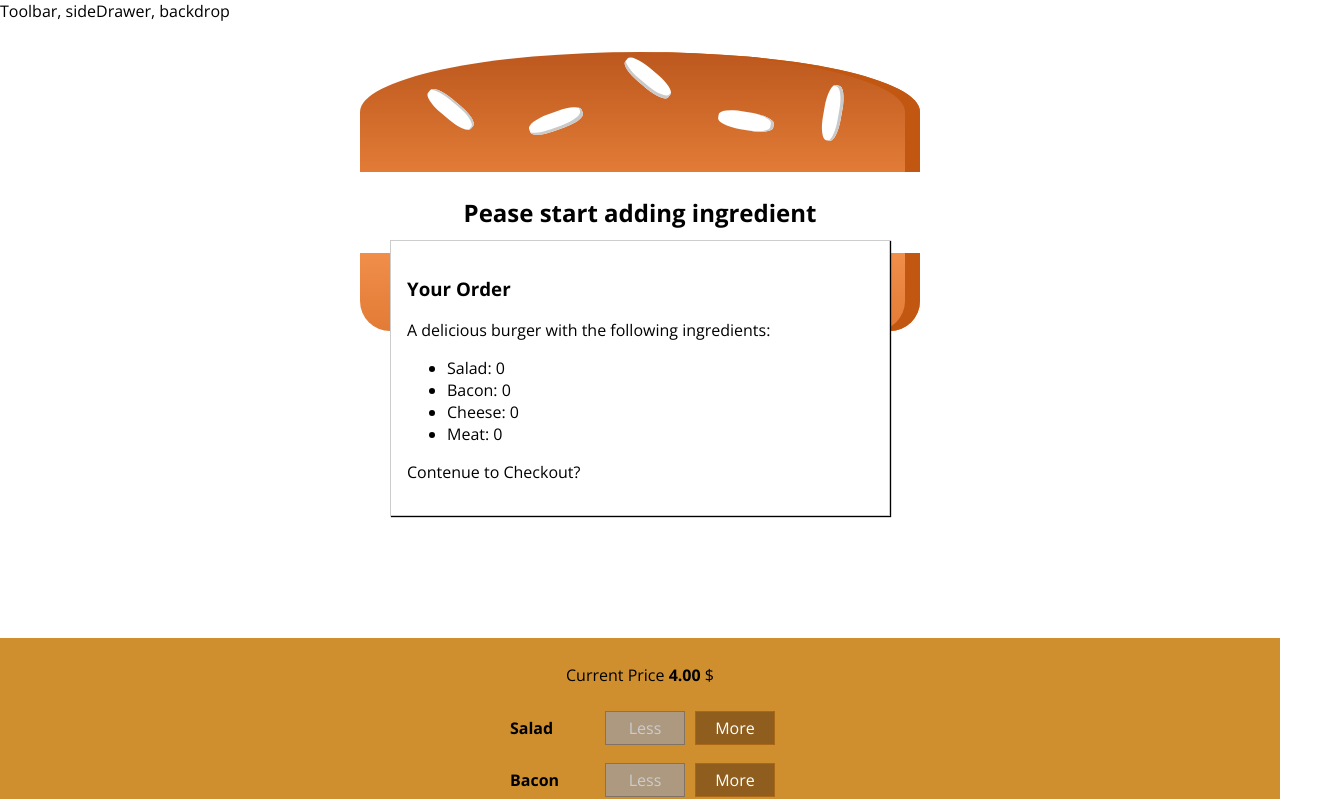
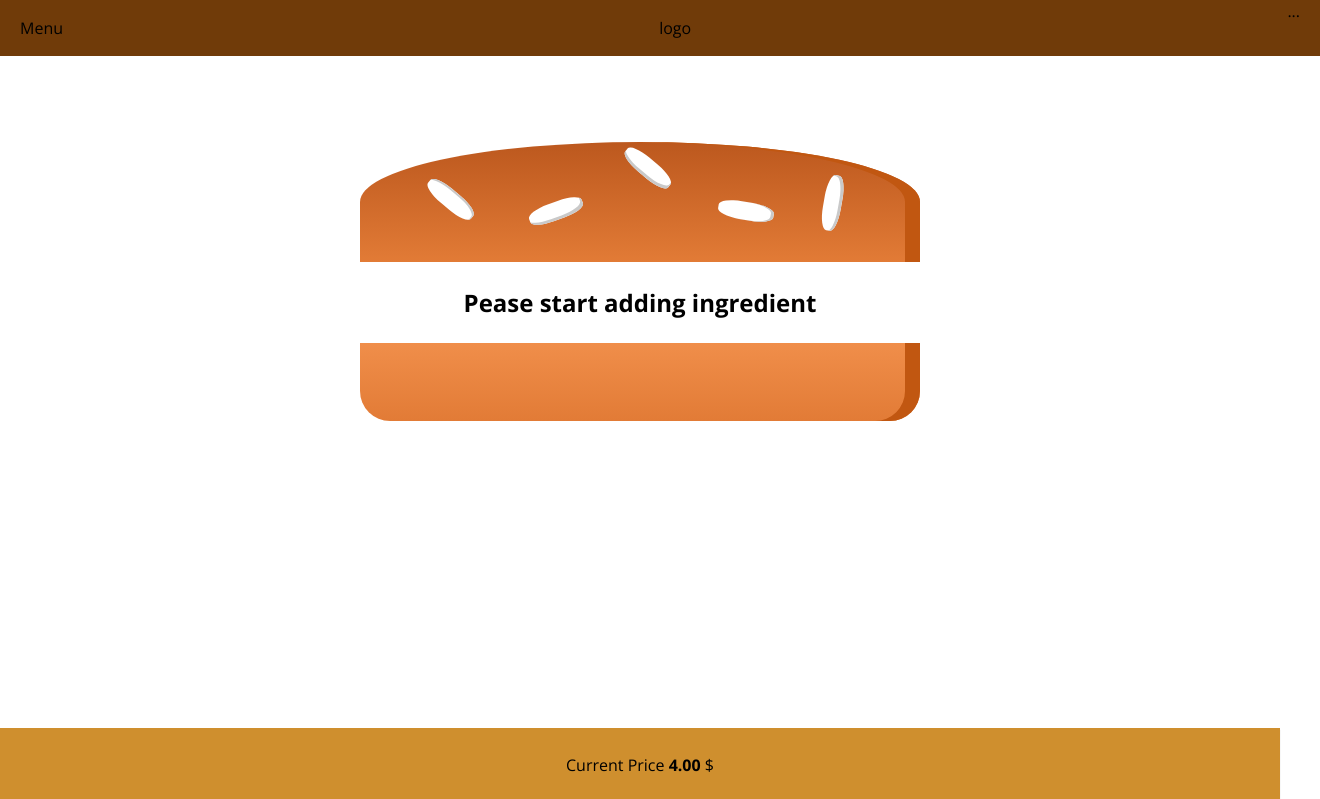
Before and after one commit to fayssalaitb/burger-app, a React (Create React App) app: page / in a window 1280 px wide. Shown: the top 799 px of the page, 1320 px wide, since content can reach past the window. Built offline with nearby package versions, Linux system fonts and the light colour scheme.

Commit message:
Added button to the modal and also the backdrop

```diff
--- a/src/components/Burger/BuildControls/BuildControls.js
+++ b/src/components/Burger/BuildControls/BuildControls.js
@@ -23,7 +23,11 @@
         disabled={props.disabledInfo[ctrl.type]}
       />
     ))}
-    <button className={classes.OrderButton} disabled={!props.purchaseable}>
+    <button
+      className={classes.OrderButton}
+      disabled={!props.purchaseable}
+      onClick={props.ordered}
+    >
       ORDER NOW
     </button>
   </div>
--- a/src/components/Burger/OrderSummary/OrderSummary.js
+++ b/src/components/Burger/OrderSummary/OrderSummary.js
@@ -1,5 +1,6 @@
 import React from "react";
 import Aux from "../../../hoc/Aux";
+import Button from "../../UI/Button/Button";
 const orderSummary = props => {
   const ingredientSummary = Object.keys(props.ingredients).map(igkey => {
     return (
@@ -15,7 +16,16 @@
       <h3>Your Order</h3>
       <p>A delicious burger with the following ingredients:</p>
       <ul>{ingredientSummary}</ul>
-      <p>Contenue to Checkout?</p>
+      <p>Continue to Checkout?</p>
+      <p>
+        <strong>Total Price: {props.price.toFixed(2)}</strong>
+      </p>
+      <Button btnType="Danger" clicked={props.purchaseCancelled}>
+        CANCEL
+      </Button>
+      <Button btnType="Success" clicked={props.purchaseContinued}>
+        CONTINUE
+      </Button>
     </Aux>
   );
 };
--- a/src/components/Layout/Layout.js
+++ b/src/components/Layout/Layout.js
@@ -1,10 +1,11 @@
 import React from "react";
 import Aux from "../../hoc/Aux";
 import classes from "./Layout.module.css";
+import Toolbar from "../Navigation/Toolbar/Toolbar";
 
 const layout = props => (
   <Aux>
-    <div>Toolbar, sideDrawer, backdrop</div>
+    <Toolbar />
 
     <main className={classes.Content}>{props.children}</main>
   </Aux>
--- a/src/components/Layout/Layout.module.css
+++ b/src/components/Layout/Layout.module.css
@@ -1,3 +1,3 @@
 .Content {
-  margin-top: 16px;
+  margin-top: 72px;
 }
--- /dev/null
+++ b/src/components/Navigation/Toolbar/Toolbar.js
@@ -0,0 +1,11 @@
+import React from "react";
+import classes from "./Toolbar.module.css";
+
+const toolbar = props => (
+  <header className={classes.Toolbar}>
+    <div>Menu</div>
+    <div>logo</div>
+    <nav>...</nav>
+  </header>
+);
+export default toolbar;
--- /dev/null
+++ b/src/components/Navigation/Toolbar/Toolbar.module.css
@@ -0,0 +1,18 @@
+.Toolbar {
+  height: 56px;
+  width: 100%;
+  position: foxed;
+  top: 0;
+  left: 0;
+  background-color: #703b09;
+  display: flex;
+  justify-content: space-between;
+  align-items: center;
+  padding: 0 20px;
+  box-shadow: border-box;
+  z-index: 90;
+}
+
+.Toolbar nav {
+  height: 100%;
+}
--- a/src/components/UI/Backdrop/Backdrop.js
+++ b/src/components/UI/Backdrop/Backdrop.js
@@ -0,0 +1,7 @@
+import React from "react";
+import classes from "./Backdrop.module.css";
+const backdrop = props =>
+  props.show ? (
+    <div className={classes.Backdrop} onClick={props.clicked} />
+  ) : null;
+export default backdrop;
--- /dev/null
+++ b/src/components/UI/Backdrop/Backdrop.module.css
@@ -0,0 +1,9 @@
+.Backdrop {
+  width: 100%;
+  height: 100%;
+  position: fixed;
+  z-index: 100;
+  left: 0;
+  top: 0;
+  background-color: rgba(0, 0, 0, 0.5);
+}
--- /dev/null
+++ b/src/components/UI/Button/Button.js
@@ -0,0 +1,11 @@
+import React from "react";
+import classes from "./Button.module.css";
+const button = props => (
+  <button
+    className={[classes.button, classes[props.btnType]].join(" ")}
+    onClick={props.clicked}
+  >
+    {props.children}
+  </button>
+);
+export default button;
--- /dev/null
+++ b/src/components/UI/Button/Button.module.css
@@ -0,0 +1,24 @@
+.Button {
+  background-color: transparent;
+  border: none;
+  color: white;
+  outline: none;
+  cursor: pointer;
+  font: inherit;
+  padding: 10px;
+  margin: 10px;
+  font-weight: bold;
+}
+
+.Button:first-of-type {
+  margin-left: 0;
+  padding-left: 0;
+}
+
+.Success {
+  color: #5c9210;
+}
+
+.Danger {
+  color: #944317;
+}
--- a/src/components/UI/Modal/Modal.js
+++ b/src/components/UI/Modal/Modal.js
@@ -1,5 +1,20 @@
 import React from "react";
 import classes from "./Modal.module.css";
+import Aux from "../../../hoc/Aux";
+import Backdrop from "../Backdrop/Backdrop";
 
-const modal = props => <div className={classes.Modal}>{props.children}</div>;
+const modal = props => (
+  <Aux>
+    <Backdrop show={props.show} clicked={props.modalClosed} />
+    <div
+      className={classes.Modal}
+      style={{
+        transform: props.show ? "translateY(0)" : "translateY(-100vh)",
+        opacity: props.show ? "1" : "0"
+      }}
+    >
+      {props.children}
+    </div>
+  </Aux>
+);
 export default modal;
--- a/src/containers/BurgerBuilder/BurgerBuilder.js
+++ b/src/containers/BurgerBuilder/BurgerBuilder.js
@@ -21,7 +21,8 @@
       meat: 0
     },
     totalPrice: 4,
-    purchaseable: false
+    purchaseable: false,
+    purchasing: false
   };
   updatePurchaseState = ingredients => {
     const sum = Object.keys(ingredients).reduce(
@@ -60,6 +61,16 @@
     this.setState({ totalPrice: newPrice, ingredients: updatedIngredients });
     this.updatePurchaseState(updatedIngredients);
   };
+  purchaseHandler = () => {
+    this.setState({ purchasing: true });
+  };
+  purchaseCancelHandler = () => {
+    this.setState({ purchasing: false });
+  };
+  purchaseContinueHandler = () => {
+    alert("You continue");
+  };
+
   render() {
     const disabledInfo = { ...this.state.ingredients };
     for (let key in disabledInfo) {
@@ -68,8 +79,16 @@
 
     return (
       <Aux>
-        <Modal>
-          <OrderSummary ingredients={this.state.ingredients} />
+        <Modal
+          show={this.state.purchasing}
+          modalClosed={this.purchaseCancelHandler}
+        >
+          <OrderSummary
+            ingredients={this.state.ingredients}
+            purchaseCancelled={this.purchaseCancelHandler}
+            purchaseContinued={this.purchaseContinueHandler}
+            price={this.state.totalPrice}
+          />
         </Modal>
         <Burger ingredients={this.state.ingredients} />
         <BuildControls
@@ -77,6 +96,7 @@
           ingredientRemoved={this.removeIngredientHandler}
           disabledInfo={disabledInfo}
           purchaseable={this.state.purchaseable}
+          ordered={this.purchaseHandler}
           price={this.state.totalPrice}
         />
       </Aux>
```
